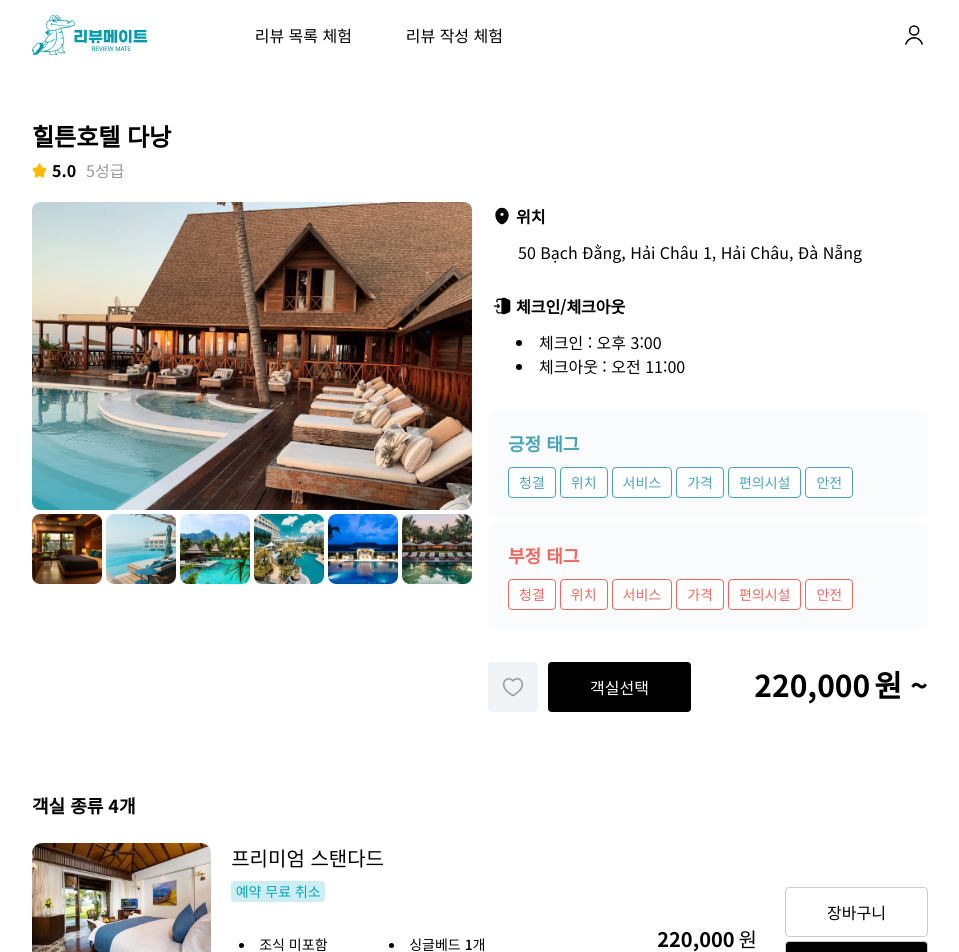
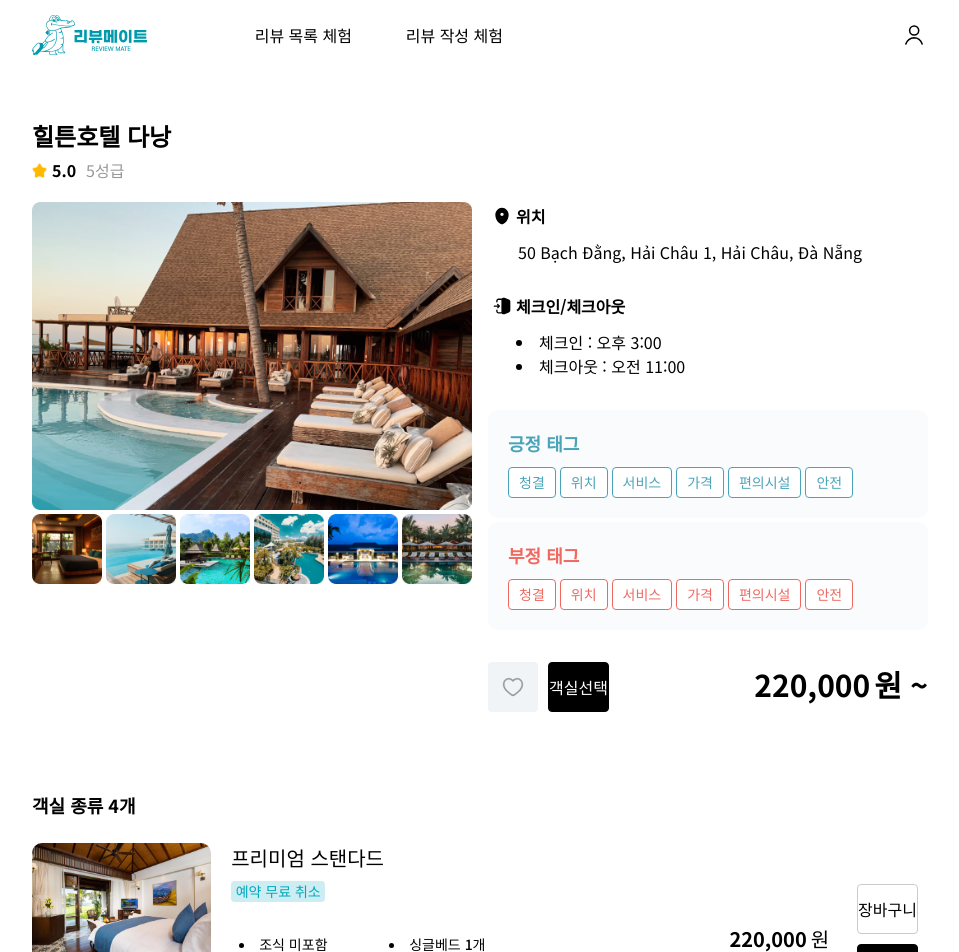
Before and after one commit to Review-Mate/Review-Mate-Demo, a Next.js app: page /demo/product in a window 1280 px wide. Shown: the top 952 px of the page, without its empty margins (160-1119 px from the left). Built offline with nearby package versions, Linux system fonts and the light colour scheme; no server answers.

Commit message:
feat: farmer-motion 추가, 버튼 클릭 효과 추가, 버튼 컴포넌트화

```diff
--- a/components/detail/Rooms/Index.tsx
+++ b/components/detail/Rooms/Index.tsx
@@ -3,6 +3,7 @@
 import { roomList } from '@/data/detail/roomData';
 import { useRouter } from 'next/router';
 import { formatNumberWithCommas } from 'utils/globalUtils';
+import { BlackButton, WhiteButton } from '../Top/global/button';
 
 type Props = {};
 
@@ -79,18 +80,12 @@
                 <div className='text-num3 font-mid'>원</div>
               </div>
               <div className='flex flex-col'>
-                <button
+                <WhiteButton
+                  className='mb-2.5'
                   onClick={() => alert('상품이 장바구니에 담겼습니다.')}
-                  className='flex justify-center items-center w-[143px] h-[50px] mb-1 border border-gray04 rounded font-mid'
-                >
-                  장바구니
-                </button>
-                <button
-                  onClick={reservation}
-                  className='flex justify-center items-center w-[143px] h-[50px] border border-gray04 rounded font-mid bg-black text-white'
-                >
-                  예약하기
-                </button>
+                  title='장바구니'
+                />
+                <BlackButton onClick={reservation} title='예약하기' />
               </div>
             </div>
           </div>
--- a/components/detail/Top/Index.tsx
+++ b/components/detail/Top/Index.tsx
@@ -1,13 +1,22 @@
 import Image from 'next/image';
-import React from 'react';
+import React, { useState } from 'react';
 import LeftInfo from './LeftInfo';
 import RightInfo from './RightInfo';
 import star from '@/public/images/star.png';
-import heart from '@/public/images/heart.svg';
+import heartIcon from '@/public/images/heart.svg';
+import heartFillIcon from '@/public/images/heart_fill.svg';
 import { hotelInfo } from '@/data/detail/hotelData';
 import { formatNumberWithCommas } from 'utils/globalUtils';
+import { motion } from 'framer-motion';
+import { BlackButton } from './global/button';
 
 export default function TopInfo() {
+  const [heart, setHeart] = useState(false);
+
+  const heartClick = () => {
+    setHeart(!heart);
+  };
+
   return (
     <div>
       <h1 className='text-title font-bold mb-1'>{hotelInfo.name}</h1>
@@ -30,12 +39,22 @@
         <div />
         <div className='flex flex-row justify-between'>
           <div className='flex'>
-            <div className='flex justify-center items-center mr-2.5 w-[50px] h-[50px] bg-gray07 rounded'>
-              <Image src={heart} alt='찜하기' width={24} />
-            </div>
-            <div className='flex justify-center items-center mr-2.5 w-[143px] h-[50px] bg-black text-white rounded'>
-              객실선택
-            </div>
+            <motion.button
+              onClick={heartClick}
+              className='flex justify-center items-center mr-2.5 w-[50px] h-[50px] bg-gray07 rounded'
+              whileTap={{ scale: 0.8 }}
+            >
+              {heart ? (
+                <Image src={heartFillIcon} alt='찜하기(찜한 상태)' width={24} />
+              ) : (
+                <Image
+                  src={heartIcon}
+                  alt='찜하기(찜하지 않은 상태)'
+                  width={24}
+                />
+              )}
+            </motion.button>
+            <BlackButton title='객실선택' />
           </div>
           <div className='flex'>
             <div className='text-num1 font-bold mr-1'>
--- /dev/null
+++ b/components/detail/Top/global/button.tsx
@@ -0,0 +1,63 @@
+import { motion } from 'framer-motion';
+
+interface ButtonProps {
+  title: string;
+  width?: number;
+  height?: number;
+  className?: string;
+  onClick?: () => void;
+}
+
+export const Button = ({
+  title,
+  onClick,
+  width = 143,
+  height = 50,
+  className,
+}: ButtonProps) => {
+  return (
+    <motion.button
+      className={`${className} flex justify-center items-center mr-2.5 w-[${width}px] h-[${height}px] rounded font-mid`}
+      onClick={onClick}
+      whileTap={{ opacity: 0.5 }}
+    >
+      {title}
+    </motion.button>
+  );
+};
+
+export const WhiteButton = ({
+  title,
+  onClick,
+  width = 143,
+  height = 50,
+  className,
+}: ButtonProps) => {
+  return (
+    <Button
+      title={title}
+      onClick={onClick}
+      width={width}
+      height={height}
+      className={`${className} border border-gray04 bg-white text-black`}
+    />
+  );
+};
+
+export const BlackButton = ({
+  title,
+  onClick,
+  width = 143,
+  height = 50,
+  className,
+}: ButtonProps) => {
+  return (
+    <Button
+      title={title}
+      onClick={onClick}
+      width={width}
+      height={height}
+      className={`${className} border border-black bg-black text-white`}
+    />
+  );
+};
--- a/package.json
+++ b/package.json
@@ -16,6 +16,7 @@
     "axios": "^1.5.0",
     "eslint": "8.47.0",
     "eslint-config-next": "13.4.19",
+    "framer-motion": "^10.16.4",
     "next": "13.4.19",
     "postcss": "8.4.28",
     "react": "18.2.0",
--- a/pages/demo/beforeReview.tsx
+++ b/pages/demo/beforeReview.tsx
@@ -1,4 +1,5 @@
 import Seo from '@/components/Seo';
+import { BlackButton } from '@/components/detail/Top/global/button';
 import WritePageTopInfo from '@/components/write/Top';
 import { PARTNER_DOMAIN, REVIEW_MATE_URL } from '@/config/constant';
 import axios from 'axios';
@@ -90,12 +91,11 @@
       </h1>
       <div className='animate-appear5 opacity-0'>
         <WritePageTopInfo />
-        <button
+        <BlackButton
+          title='리뷰작성'
           onClick={makeReservation}
           className='btn-primary float-right animate-pulse'
-        >
-          리뷰작성
-        </button>
+        />
       </div>
     </div>
   );
```
Also changed, not shown: public/images/heart_fill.svg (added), 1 other file (tests, documents, lock files or other folders).
